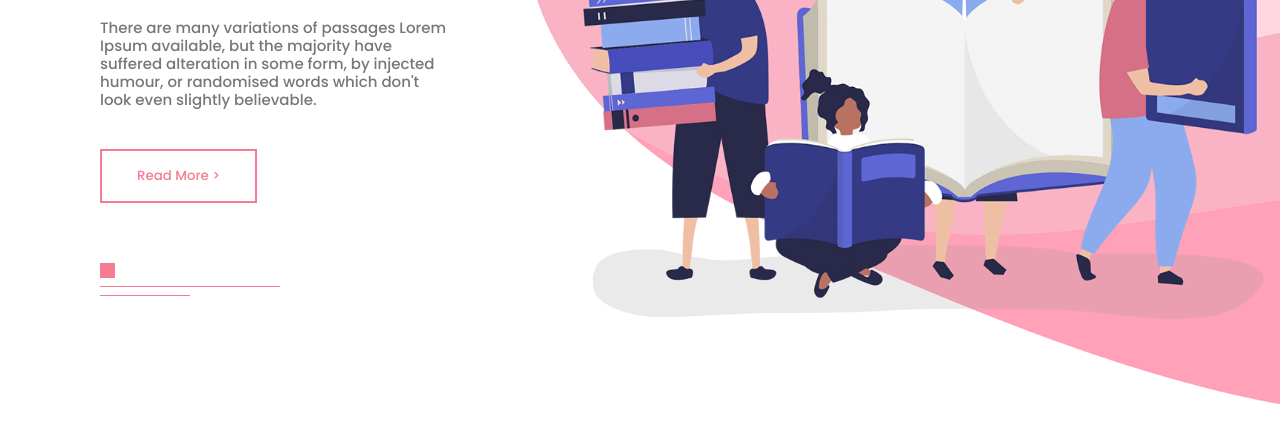
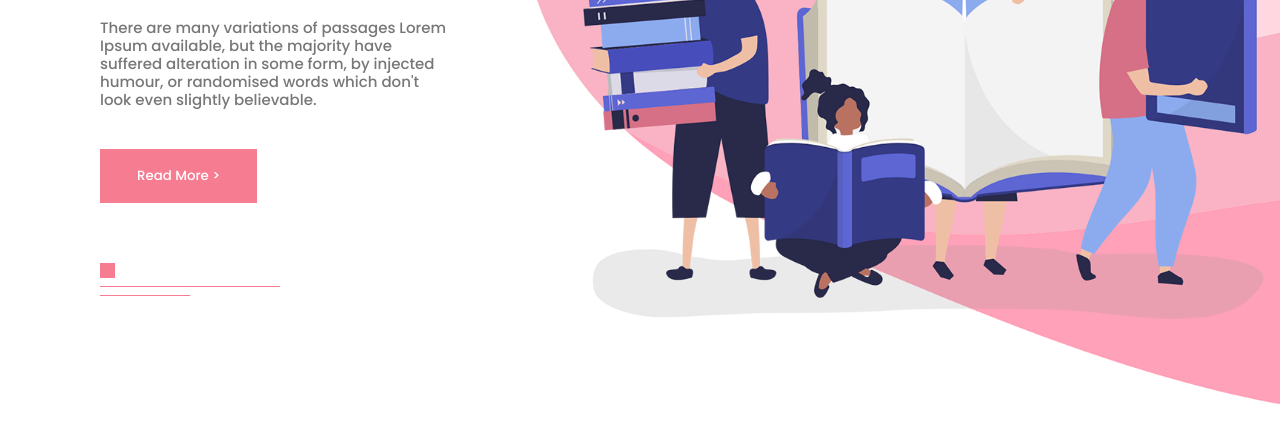
Before and after one commit to Tyro-A/Xypo, a plain HTML site: page index.html in a window 1280 px wide. In both pictures the pointer is over the button "Read More >". Shown: the part 364-806 px from the top of the page. Drawn offline with Linux system fonts and the light colour scheme.

Commit message:
Added hover to general button

```diff
--- a/style.css
+++ b/style.css
@@ -64,11 +64,16 @@
     font-weight: 500;
     cursor: pointer;
     color: #f67c92;
+    margin-top: 20px;
+    margin-bottom: 60px;
+    -webkit-transition: all 400ms linear;
+    transition: all 400ms linear;
 }
 
-.header-text button {
-    margin-top: 20px;
-    margin-bottom: 60px;
+.general-btn:hover,
+.general-btn:focus {
+    background: #f67c92;
+    color: #fff;
 }
 
 .line {
```
